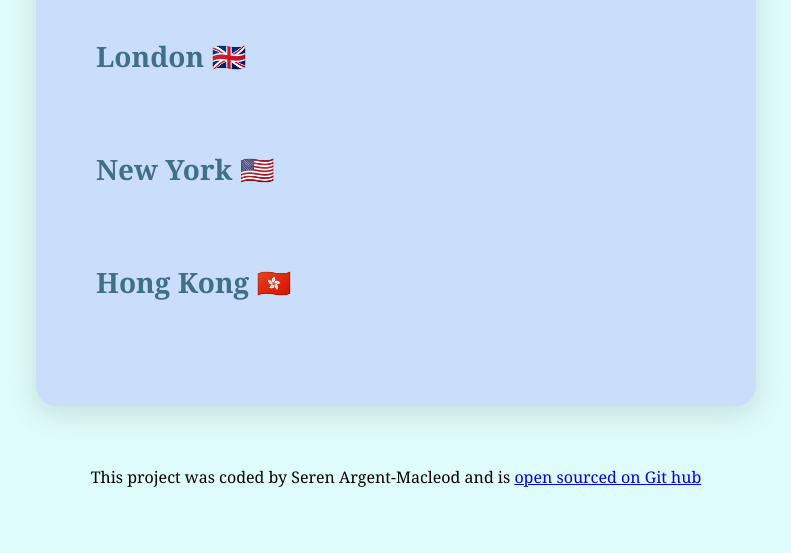
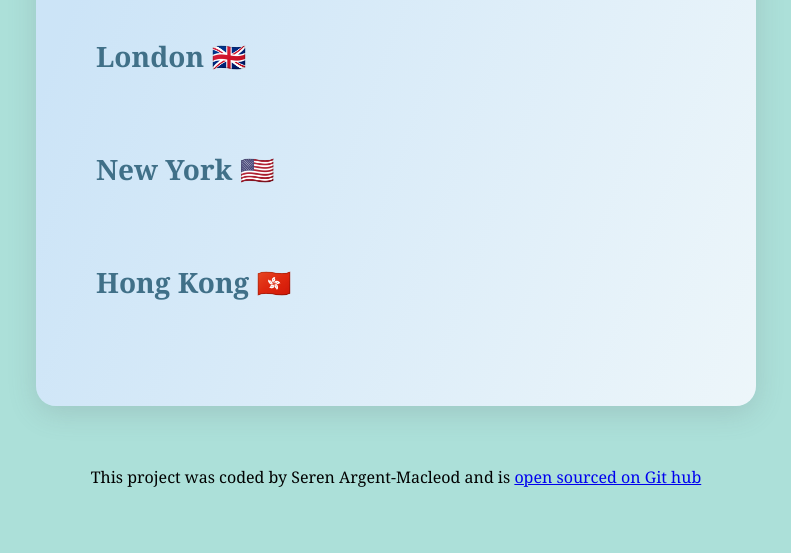
Before and after one commit to SArgentMac/World-Clock, a plain HTML site: page index.HTML in a window 1280 px wide. Shown: the part 247-800 px from the top of the page, without its empty margins (244-1035 px from the left). Drawn offline with nearby package versions, Linux system fonts and the light colour scheme; a script that the page names is missing.

Commit message:
Update style.css

```diff
--- a/style.css
+++ b/style.css
@@ -1,4 +1,4 @@
-body {background: #defcf9;
+body {background:  rgb(172, 224, 217) 89.8%;
     font-family:Georgia, 'Times New Roman', Times, serif;
 }
 
@@ -23,7 +23,7 @@ padding: 5px;
 border-radius: 5px;
 font-size: 22px;
 font-family:Georgia, 'Times New Roman', Times, serif;
-background-color: #c3bef0;
+background-color: #c0baee;
 border: none;
 color: #407088;
 }
@@ -32,7 +32,7 @@ color: #407088;
     border-radius: 150px 150px 20px 20px;
     display: block;
     margin: 60px auto ;
-    background:  #cadefc;
+    background: linear-gradient(109.6deg, rgb(204, 228, 247) 11.2%, rgb(237, 246, 250) 100.2%);
 max-width: 600px;
 align-self: center;
 padding:  60px;
```
